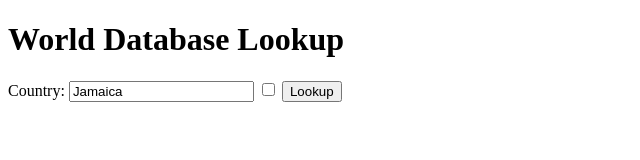
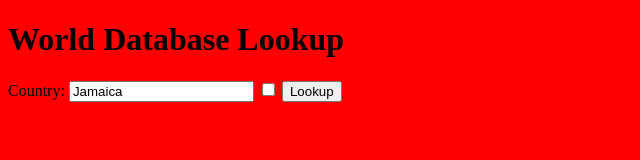
Before and after one commit to JeromeCameron/info2180-lab7, a plain HTML site: page index.html in a window 1280 px wide. Shown: the whole page, without its empty margins (0-640 px from the left). Drawn offline with nearby package versions, Linux system fonts and the light colour scheme.

Commit message:
add background

```diff
--- a/index.html
+++ b/index.html
@@ -4,8 +4,10 @@
         <meta charset="utf-8">
 		<title>World Database Lookup</title>
 
+
 		<!-- you can modify this as needed or to your preference -->
-		<link href="world.css" type="text/css" rel="stylesheet" />
+
+		 <link rel="stylesheet" type="text/css" href="/world.css"/>
 
 		<script src="https://code.jquery.com/jquery-3.1.1.min.js"></script>
 
--- a/world.css
+++ b/world.css
@@ -0,0 +1,18 @@
+/*body {*/
+/*    padding-bottom: 5px;*/
+/*    width:750px;*/
+/*    margin: auto;*/
+/*    right: 0;*/
+/*    left: 0;*/
+/*    background-color: grey;*/
+/*}*/
+
+/*h1 {*/
+/*    color: red;*/
+/*}*/
+
+#controls {
+    background-color: red;
+}
+
+body {background-color: red;}
```
